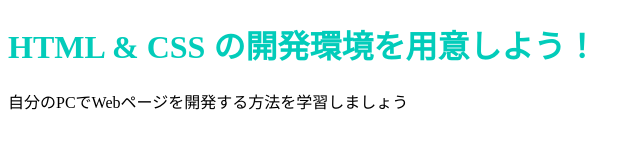
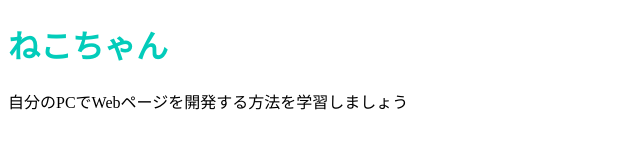
Before and after one commit to nekosan-meow/nekosan-meow.github.io, a plain HTML site: page index.html in a window 1280 px wide. Shown: the whole page, without its empty margins (0-640 px from the left). Drawn offline with Linux system fonts and the light colour scheme.

Commit message:
Update index.html

```diff
--- a/index.html
+++ b/index.html
@@ -6,7 +6,7 @@
     <link rel="stylesheet" href="stylesheet.css">
   </head>
   <body>
-    <h1 class="title">HTML & CSS の開発環境を用意しよう！</h1>
+    <h1 class="title">ねこちゃん</h1>
     <p>自分のPCでWebページを開発する方法を学習しましょう</p>
   </body>
 </html>
```
